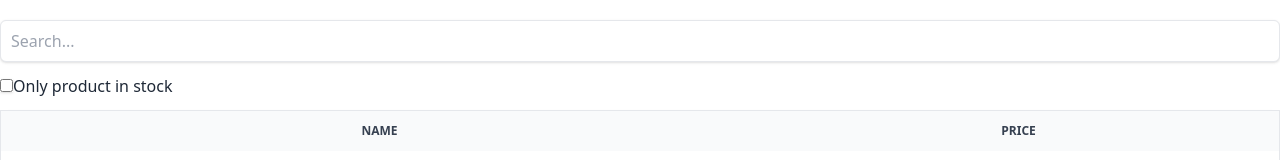
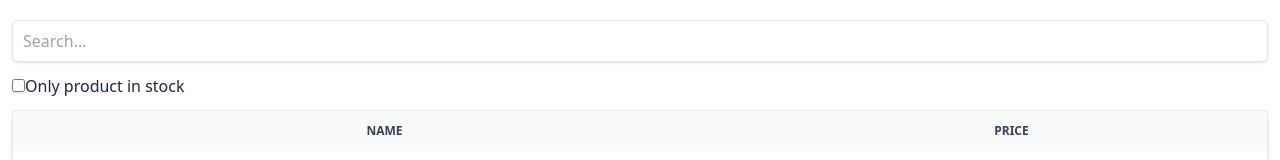
Before and after one commit to NdekoCode/react-funny-projects, a React (Vite) app: page /products in a window 1280 px wide. Shown: the top 160 px of the page. Built offline with nearby package versions, Linux system fonts and the light colour scheme.

Commit message:
add performance by using pure component

```diff
--- a/src/components/productsFilter/FilterableProductTable.jsx
+++ b/src/components/productsFilter/FilterableProductTable.jsx
@@ -10,26 +10,18 @@ const FilterableProductTable = ({ products }) => {
     inStockOnly: false,
   });
   const { filterText, inStockOnly } = state;
-  const handleSearch = (evt) => {
-    const name = evt.target.name;
-    console.log(evt.target.type);
-    let value;
-    if (evt.target.type === "checkbox") {
-      value = evt.target.checked;
-    } else {
-      value = evt.target.value;
-    }
-    console.log(value);
-    setState((d) => ({ ...d, [name]: value }));
-  };
   return (
     <>
       <SearchBar
         filterText={filterText}
         inStockOnly={inStockOnly}
-        handleFilterChange={handleSearch}
+        setState={setState}
       />
-      <ProductTable products={products} />
+      <ProductTable
+        products={products}
+        filterText={filterText}
+        inStockOnly={inStockOnly}
+      />
     </>
   );
 };
--- a/src/components/productsFilter/ProductTable.jsx
+++ b/src/components/productsFilter/ProductTable.jsx
@@ -1,10 +1,17 @@
 import ProductCategoryRow from "./ProductCategoryRow";
 import ProductRow from "./ProductRow";
 
-const ProductTable = ({ products }) => {
+const ProductTable = ({ products, inStockOnly, filterText }) => {
   const rows = [];
   let lastCategory = null;
   products.forEach((product, index) => {
+    if (
+      (inStockOnly && !product.stocked) ||
+      !product.name.includes(filterText)
+    ) {
+      // On saute ce produit
+      return null;
+    }
     if (product.category !== lastCategory) {
       lastCategory = product.category;
       rows.push(
--- a/src/components/productsFilter/SearchBar.jsx
+++ b/src/components/productsFilter/SearchBar.jsx
@@ -1,6 +1,21 @@
-const SearchBar = ({ filterText, inStockOnly, handleFilterChange }) => {
+import { memo } from "react";
+
+const SearchBar = memo(({ filterText, inStockOnly, setState }) => {
+  const handleSearch = (evt) => {
+    const name = evt.target.name;
+    let value;
+    if (evt.target.type === "checkbox") {
+      value = evt.target.checked;
+    } else {
+      value = evt.target.value;
+    }
+    setState((d) => ({ ...d, [name]: value }));
+  };
   return (
-    <form action="" className="w-full">
+    <form
+      onSubmit={(e) => e.preventDefault()}
+      className="w-full max-w-7xl mx-auto px-3 md:px-0"
+    >
       <div className="mb-3">
         <input
           type="search"
@@ -9,7 +24,7 @@ const SearchBar = ({ filterText, inStockOnly, handleFilterChange }) => {
           placeholder="Search..."
           value={filterText}
           id="search"
-          onChange={handleFilterChange}
+          onChange={handleSearch}
         />
       </div>
       <div className="mb-3">
@@ -17,7 +32,7 @@ const SearchBar = ({ filterText, inStockOnly, handleFilterChange }) => {
           type="checkbox"
           name="inStockOnly"
           checked={inStockOnly}
-          onChange={handleFilterChange}
+          onChange={handleSearch}
           id="instock"
           className="border shadow"
         />
@@ -27,5 +42,5 @@ const SearchBar = ({ filterText, inStockOnly, handleFilterChange }) => {
       </div>
     </form>
   );
-};
+});
 export default SearchBar;
--- a/src/data/utils.js
+++ b/src/data/utils.js
@@ -13,6 +13,10 @@ export function fahrenheitToCelcius(tempFahr) {
 }
 export function celciusToFahrenheit(tempCelc) {
   return tryConvert((tempCelc * 9) / 5 + 32);
+}
+export function wait(t) {
+  const start = Date.now();
+  while (Date.now() - start < t) {}
 }
 export const PRODUCTS = [
   {
--- a/src/pages/Products.jsx
+++ b/src/pages/Products.jsx
@@ -4,7 +4,7 @@ import { PRODUCTS } from "../data/utils";
 
 const Products = () => {
   return (
-    <div className="max-w-7xl mx-auto mt-5">
+    <div className="mt-5 w-full max-w-7xl mx-auto px-3">
       <FilterableProductTable products={PRODUCTS} />
     </div>
   );
```
Also changed, not shown: src/components/productsFilter/ProductRow.jsx (+6 -2 lines).
